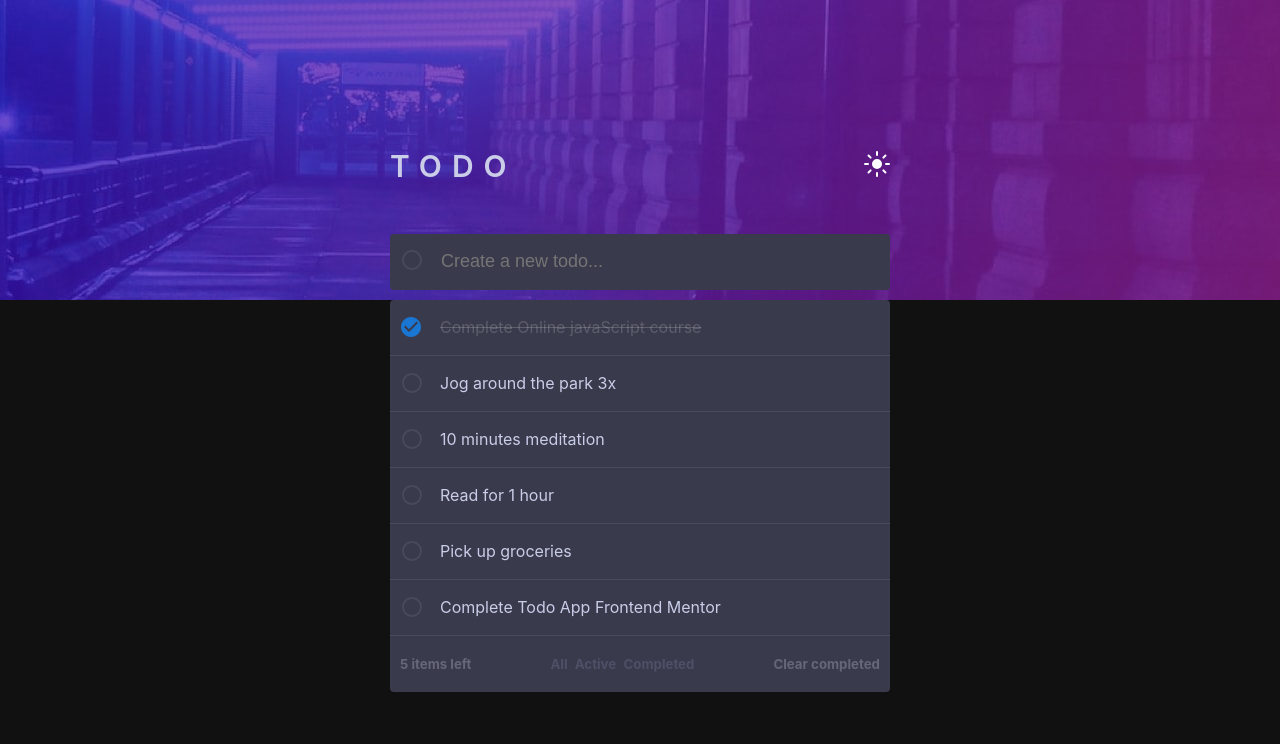
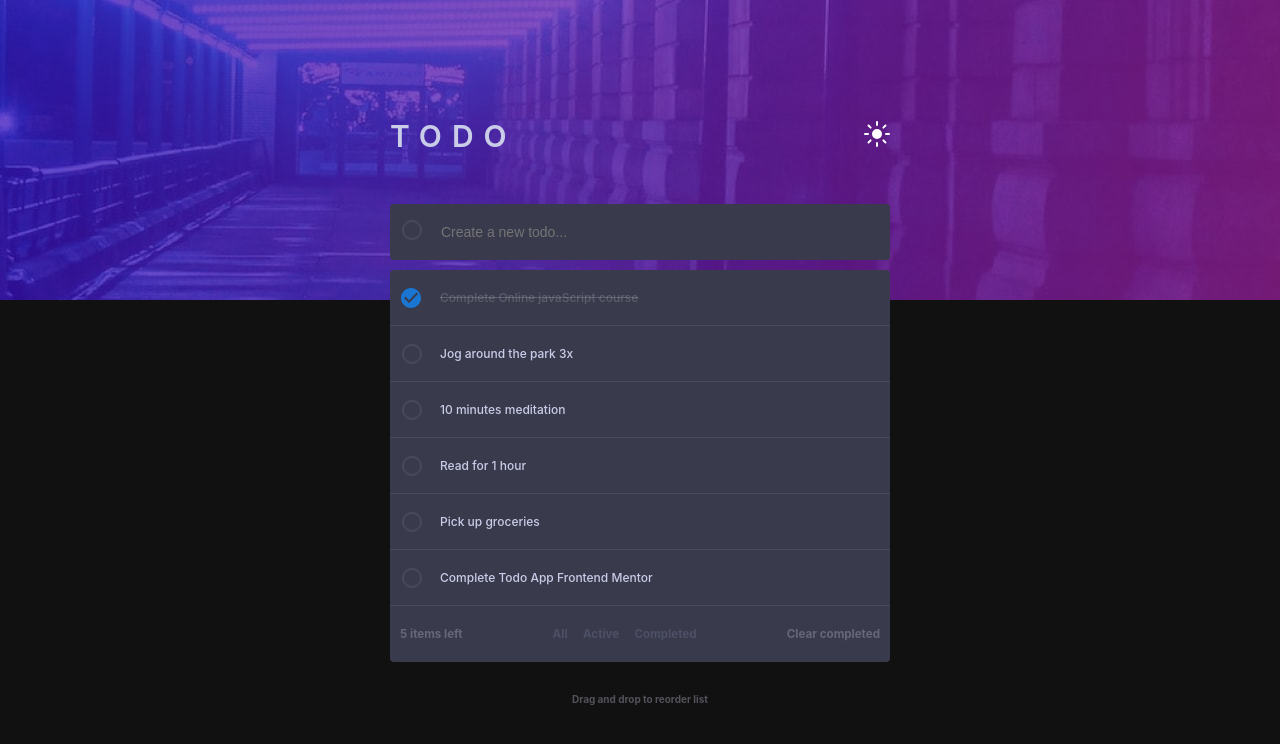
Before and after one commit to AdeCode/credit-todo, a React (Create React App) app: page / in a window 1280 px wide. Shown: the top 744 px of the page. Built offline with nearby package versions, Linux system fonts and the light colour scheme; a web font is replaced by a local one.

Commit message:
added dran and drop feature to the card item list

```diff
--- a/package.json
+++ b/package.json
@@ -11,6 +11,8 @@
     "@testing-library/react": "^12.1.4",
     "@testing-library/user-event": "^13.5.0",
     "react": "^17.0.2",
+    "react-beautiful-dnd": "^13.1.0",
+    "react-dnd-html5-backend": "^15.1.2",
     "react-dom": "^17.0.2",
     "react-scripts": "5.0.0",
     "sass": "^1.49.9",
--- a/src/App.scss
+++ b/src/App.scss
@@ -59,7 +59,7 @@
   border: none;
   border-radius: 4px;
   color: var(--theme-card-color);
-  font-size: 18px;
+  font-size: 14px;
 }
 
 .form-group{
@@ -82,6 +82,15 @@
   justify-content: space-between;
   border-bottom: 0.5px solid var(--card-border);
   color: var(--theme-page-text);
+
+  &-item{
+    width: 100%;
+    display: flex;
+    justify-content: space-between;
+    align-items: center;
+    font-size: 12px;
+    font-weight: 500;
+  }
 }
 
 .title{
@@ -96,7 +105,14 @@ input:focus{
   outline: none;
 }
 
-
+.foot{
+  display: flex;
+  justify-content: center;
+  color: var(--theme-new-bg-light);
+  font-size: 12px;
+  font-weight: 400;
+  margin-top: 14px;
+}
 
 .footer-menu{
   display: flex;
@@ -104,6 +120,7 @@ input:focus{
   background-color: var(--theme-card-background);
   padding: 0 10px;
   color: var(--theme-new-bg);
+  font-size: 14px;
 }
 
 .mid-item{
@@ -145,9 +162,12 @@ input:focus{
   }
 
   .title{
-    font-size: 0.7rem;
+    font-size: 0.5rem;
   }
 
+  .input{
+    font-size: 0.6rem
+  }
   .footer-menu{
     font-size: 0.7rem;
   }
@@ -173,6 +193,11 @@ input:focus{
     .title{
       padding-left: 5px;
     }
+
+    svg{
+      height: 20%;
+      font-size: 17px;
+    }
   }
 
   .card:last-child{
@@ -181,6 +206,7 @@ input:focus{
     font-size: 0.7rem;
     padding: 0 5px 0 10px;
     border-bottom: none;
+    color: var(--theme-new-bg-light);
   }
 
   .card:first-child{
@@ -199,6 +225,16 @@ input:focus{
 
     }
 
+  }
+
+  .close{
+    height: 20%;
+    opacity: .5;
+  }
+
+  .circle{
+    width: 50%;
+    height: 50%;
   }
 }
 
--- a/src/components/AddTodo.js
+++ b/src/components/AddTodo.js
@@ -10,16 +10,8 @@ export default function AddTodo({ onSubmit, onChange, title }) {
             <form onSubmit={onSubmit}>
                 <div className='form-group'>
                     <span style={{ marginRight:'15px' }}>
-                        {/* <input
-                        type="checkbox"
-                        /> */}
-
-                        {/* <Checkbox
-                            icon={<CheckCircleOutlineIcon />}
-                        /> */}
                         <RadioButtonUncheckedIcon
                             icon={<CheckCircleOutlineIcon />}
-                            checkedIcon={<CheckCircleIcon />}
                             style={{ marginLeft:'10px'}}
                             className='circle'
                         />
--- a/src/components/Card.js
+++ b/src/components/Card.js
@@ -3,29 +3,17 @@ import CheckCircleIcon from '@mui/icons-material/CheckCircle';
 import CheckCircleOutlineIcon from '@mui/icons-material/CheckCircleOutline';
 import Checkbox from '@mui/material/Checkbox';
 import CloseIcon from '@mui/icons-material/Close';
-import cross from '../images/icon-cross.svg'
-import favicon from '../images/favicon-32x32.png'
 import RadioButtonUncheckedIcon from '@mui/icons-material/RadioButtonUnchecked';
-
 
 
 export default function Card({title,deleteTask,markComplete,status}) {
   return (
-    <div className='card'>
-        {/* <Checkbox
-            checked={!status}
-            onChange={markComplete}
-            icon={<CheckCircleOutlineIcon />}
-            checkedIcon={<CheckCircleIcon />}
-
-        /> */}
-
+    <div className='card-item'>
         {status===true ?
             <RadioButtonUncheckedIcon
                 checked={!status}
                 onClick={markComplete}
                 icon={<CheckCircleOutlineIcon />}
-                checkedIcon={<CheckCircleIcon />}
                 style={{ marginLeft:'10px' }}
                 className='circle'
             />
@@ -41,13 +29,8 @@ export default function Card({title,deleteTask,markComplete,status}) {
 
         <span className={status===false ? 'completed title' : 'title'}>{title}</span>
         <span className='close'>
-            <img src={cross} onClick={() => deleteTask()}/>
-        {/* <CloseIcon
-            onClick={() => deleteTask()}
-        /> */}
+            <CloseIcon onClick={() => deleteTask()} />
         </span>
-
-        {/* <button onClick={() => deleteTask()}>Delete</button> */}
     </div>
   )
 }
--- a/src/components/TodoList.js
+++ b/src/components/TodoList.js
@@ -3,6 +3,7 @@ import AddTodo from './AddTodo'
 import Todos from './Todos'
 import Card from './Card'
 import List from './Data'
+import { DragDropContext, Droppable, Draggable } from 'react-beautiful-dnd'
 
 export default function TodoList() {
     const [title, setTitle] = useState('')
@@ -15,7 +16,7 @@ export default function TodoList() {
         let todo = {
             id: todos.length + 1,
             title: title,
-            active: 'true'
+            active: true
         }
         // let newTodos = [...todos, todo]
         setTodos([...todos, todo])
@@ -53,7 +54,8 @@ export default function TodoList() {
     }
 
     const getAll = () => {
-        setTodos(Todos)
+        setTodos(List.getList())
+        //setTodos(Todos)
     }
 
     const getCompleted = () => {
@@ -73,30 +75,68 @@ export default function TodoList() {
 
     return (
         <div className='row'>
+            <DragDropContext
+                onDragEnd={(param) => {
+                    const sourceIndex = param.source.index
+                    const destinationIndex = param.destination?.index
+                    if(destinationIndex){
+                        todos.splice(destinationIndex, 0, todos.splice(sourceIndex,1)[0])
+                        List.saveList(todos)
+                    }
+                }}
+            >
                 <AddTodo
                 onSubmit={onSubmit}
                 onChange={onChange}
                 title={title}
             />
+            <Droppable droppableId="droppable-1">
+                {(provided, _) => (
+                    <div className='card-container' ref={provided.innerRef} {...provided.droppableProps}>
+                        {todos.map((todo,index) => (
+                            <Draggable
+                                key={todo.id}
+                                draggableId={"draggable-" + todo.id}
+                                index={index}
+                            >
+                              {(provided, snapshot) => (
+                                  <div
+                                    className='card'
+                                    ref={provided.innerRef}
+                                    {...provided.draggableProps}
+                                    {...provided.dragHandleProps}
+                                    style={{
+                                        ...provided.draggableProps.style,
+                                        boxShadow: snapshot.isDragging ? "0 0 .4rem #666" : 'none',
+                                        opacity: snapshot.isDragging ? .7 : 1,
+                                    }}
+                                  >
 
-            <div className='card-container'>
-                {todos.map((todo) => {
-                    return (
                                         <Card
                                             title={todo.title}
                                             status={todo.active}
                                             markComplete={() => toggleComplete(todo.id)}
                                             key={todo.id}
                                             deleteTask={() => deleteTask(todo.id)}
+
                                         />
+
+                                 </div>
+
+                              )}
+                            </Draggable>
                         )
-                }
                     )}
+                    {provided.placeholder}
                     <div className='card'>
                         <h5 className='item'>{itemsLeft} items left</h5>
-                    <h5 className='item' onClick={clearCompleted} style={{ cursor: 'pointer' }}>Clear completed</h5>
+                        <h5 className='item' onClick={clearCompleted} style={{ cursor: 'pointer' }}>Clear Completed</h5>
                     </div>
                 </div>
+                )}
+            </Droppable>
+
+
             <div className='footer-menu'>
                 <h5 className='item item-left'>{itemsLeft} items left</h5>
                 <div className='mid-item'>
@@ -106,6 +146,10 @@ export default function TodoList() {
                 </div>
                 <h5 className='item item-right' onClick={clearCompleted} style={{ cursor: 'pointer' }}>Clear completed</h5>
             </div>
+            </DragDropContext>
+            <div className='foot'>
+                <h5>Drag and drop to reorder list</h5>
+            </div>
         </div>
     )
 }
```
Also changed, not shown: 1 other file (tests, documents, lock files or other folders). Lines whose indentation alone changed are shown as unchanged.
